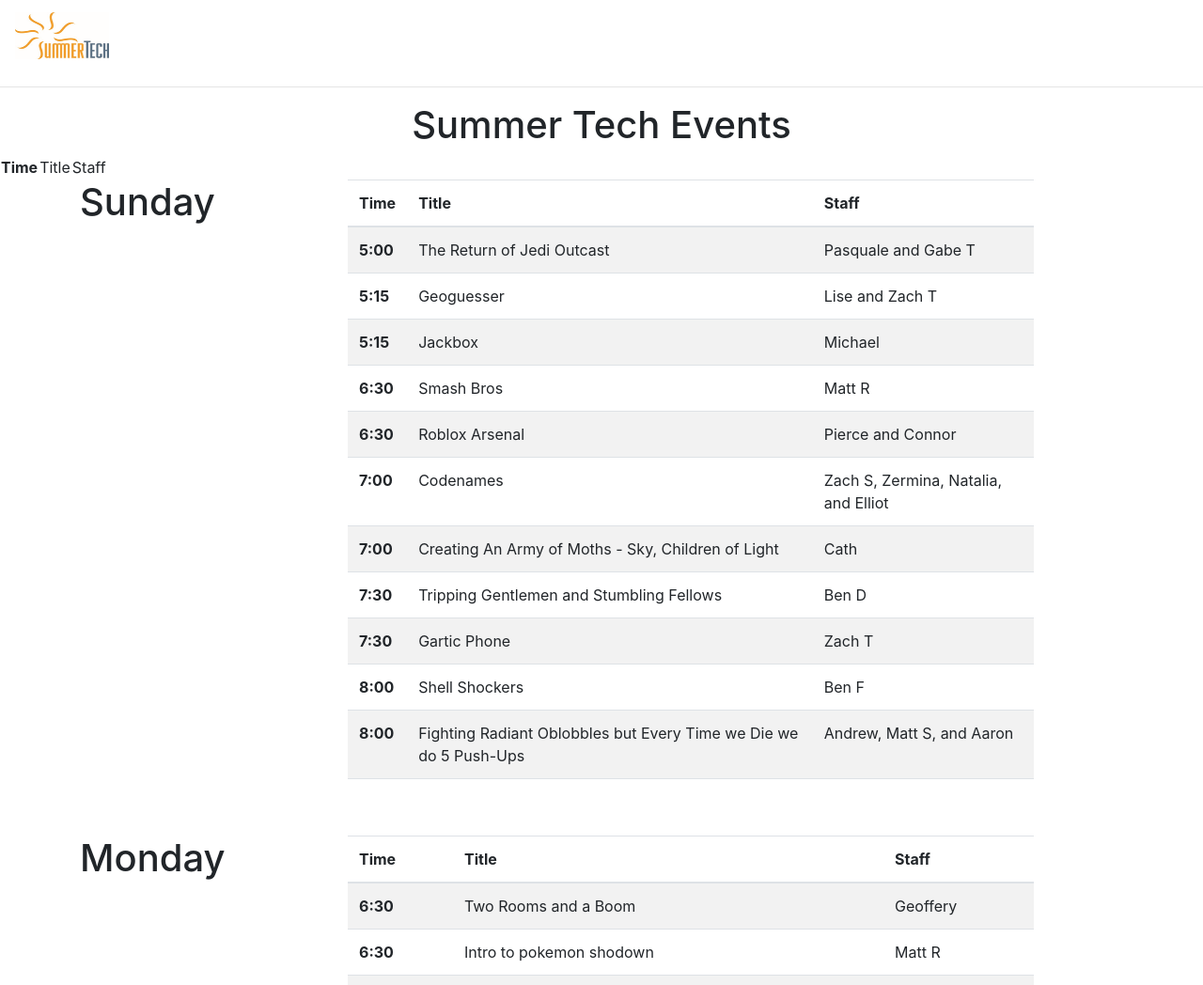
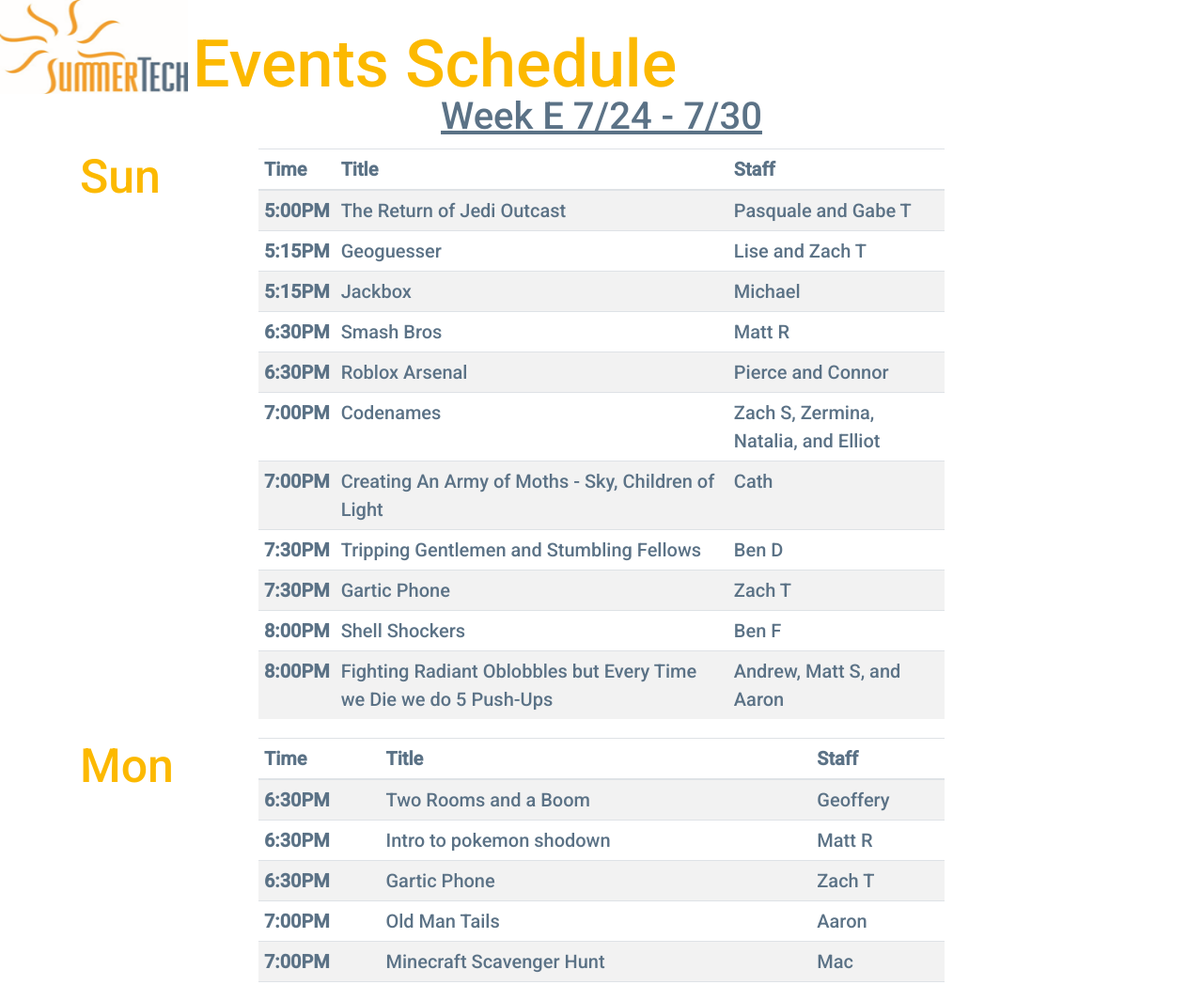
Before and after one commit to Chris0016/SummerTech-Webpage, a plain HTML site: page index.html in a window 1280 px wide. Shown: the top 1048 px of the page at 94% size. Drawn offline with nearby package versions, Linux system fonts and the light colour scheme.

Commit message:
Add files via upload

```diff
--- a/index.html
+++ b/index.html
@@ -6,22 +6,27 @@
 		<!-- bootstrap -->
 		<link rel="stylesheet" href="https://cdn.jsdelivr.net/npm/bootstrap@4.0.0/dist/css/bootstrap.min.css" integrity="sha384-Gn5384xqQ1aoWXA+058RXPxPg6fy4IWvTNh0E263XmFcJlSAwiGgFAW/dAiS6JXm" crossorigin="anonymous">
 
-
-
+		<!-- fonts -->
+		<link rel="preconnect" href="https://fonts.googleapis.com">
+		<link rel="preconnect" href="https://fonts.gstatic.com" crossorigin>
+		<link href="https://fonts.googleapis.com/css2?family=Roboto:wght@500&display=swap" rel="stylesheet">
 	</head>
 
 	<body>
-		<nav class="navbar navbar-light align-center">
-		  <a class="navbar-brand" href="#">
-		    <img src="smtech-logo.png" width="100" height="50" class="d-inline-block align-top " alt="">
 
-		  </a>
+		<div class=" container-fluid" >
+			<div class="row heading-container">
+				<img src="smtech-logo.png" width="200" height="100" class="d-inline-block align-top" alt="">
+				<h1 class=" page-heading text-left">  Events Schedule</h1>
+			</div>
 
-		</nav>
-		<hr>
-		<h1 class="text-center"> Summer Tech Events</h1>
+			<div class="text-center">
+				<u><h2>Week  E 7/24 - 7/30</h2></u>
 
+			</div>
+		</div>
 		<!-- Not for use -->
+		<div class="hide-me">
 		<table class="template_table">
 			<tbody class="template_row">
 				<tr>
@@ -31,21 +36,24 @@
 			    </tr>
 			</tbody>
 		</table>
+	</div>
 
+
+		<!-- Do not edit -->
 		<div class="container">
 
 
 			<!-- Sunday -->
 			<div class="row event-row ">
 
-				<div class="col-3">
-					<h1 class="event-day"> Sunday </h1>
+				<div class="col-2">
+					<h1 class="event-day"> Sun </h1>
 				</div>
 
 
 				<div class="col-8">
 
-					<table class="table table-striped">
+					<table class="table table-striped table-sm ">
 					  <thead>
 					    <tr>
 					      <th scope="col">Time</th>
@@ -65,14 +73,14 @@
 		  	<!-- Monday -->
 		  	<div class="row event-row Monday">
 
-				<div class="col-3">
-					<h1> Monday </h1>
+				<div class="col-2">
+					<h1> Mon </h1>
 				</div>
 
 
 				<div class="col-8">
 
-					<table class="table table-striped">
+					<table class="table table-striped table-sm">
 					  <thead>
 					    <tr>
 					      <th scope="col">Time</th>
@@ -92,14 +100,14 @@
 		  	<!-- Tuesday -->
 		  	<div class="row event-row Tuesday">
 
-				<div class="col-3">
-					<h1> Tuesday </h1>
+				<div class="col-2">
+					<h1> Tues </h1>
 				</div>
 
 
 				<div class="col-8">
 
-					<table class="table table-striped">
+					<table class="table table-striped table-sm">
 					  <thead>
 					    <tr>
 					      <th scope="col">Time</th>
@@ -119,14 +127,14 @@
 		  	<!-- Wednesday -->
 		  	<div class="row event-row">
 
-				<div class="col-3">
-					<h1> Wednesday </h1>
+				<div class="col-2">
+					<h1> Wed </h1>
 				</div>
 
 
 				<div class="col-8">
 
-					<table class="table table-striped">
+					<table class="table table-striped table-sm">
 					  <thead>
 					    <tr>
 					      <th scope="col">Time</th>
@@ -147,14 +155,14 @@
 		  	<!-- Thursday -->
 		  	<div class="row event-row">
 
-				<div class="col-3">
-					<h1> Thursday </h1>
+				<div class="col-2">
+					<h1> Thur</h1>
 				</div>
 
 
 				<div class="col-8">
 
-					<table class="table table-striped">
+					<table class="table table-striped table-sm">
 					  <thead>
 					    <tr>
 					      <th scope="col">Time</th>
@@ -174,14 +182,14 @@
 		  	<!-- Friday -->
 		  	<div class="row event-row">
 
-				<div class="col-3">
-					<h1> Friday </h1>
+				<div class="col-2">
+					<h1> Fri </h1>
 				</div>
 
 
 				<div class="col-8">
 
-					<table class="table table-striped">
+					<table class="table table-striped table-sm">
 					  <thead>
 					    <tr>
 					      <th scope="col">Time</th>
--- a/script.js
+++ b/script.js
@@ -55,11 +55,7 @@
      'Fighting Radiant Oblobbles but Every Time we Die we do 5 Push-Ups',
     'Staff Name': 'Andrew, Matt S, and Aaron',
     Color: '' },
-  { Day: '',
-    Time: '',
-    'Event Name': '',
-    'Staff Name': '',
-    Color: '' },
+
   { Day: 'Monday',
     Time: '6:30',
     'Event Name': 'Two Rooms and a Boom',
@@ -100,11 +96,7 @@
     'Event Name': 'Home Run Derby Watch Party',
     'Staff Name': 'John',
     Color: '' },
-  { Day: '',
-    Time: '',
-    'Event Name': '',
-    'Staff Name': '',
-    Color: '' },
+
   { Day: 'Tuesday',
     Time: '6:30',
     'Event Name':
@@ -147,11 +139,7 @@
      'Zach Destroys Amazon Customer Service with Kindess and Reason',
     'Staff Name': 'Zach T',
     Color: '' },
-  { Day: '',
-    Time: '',
-    'Event Name': '',
-    'Staff Name': '',
-    Color: '' },
+
   { Day: 'Wednesday',
     Time: '6:30',
     'Event Name': 'Reading the INTERCAL Manual',
@@ -192,11 +180,7 @@
     'Event Name': 'Jackbox (or whatever)',
     'Staff Name': 'Michael',
     Color: '' },
-  { Day: '',
-    Time: '',
-    'Event Name': '',
-    'Staff Name': '',
-    Color: '' },
+
   { Day: 'Thursday',
     Time: '6:30',
     'Event Name': 'Smash Tournament',
@@ -222,11 +206,7 @@
     'Event Name': 'TNS',
     'Staff Name': '',
     Color: '' },
-  { Day: '',
-    Time: '',
-    'Event Name': '',
-    'Staff Name': '',
-    Color: '' },
+
   { Day: 'Friday',
     Time: '12:30',
     'Event Name': 'Gartic Phone',
@@ -305,11 +285,7 @@
      'Fighting Radiant Oblobbles but Every Time we Die we do 5 Push-Ups',
     'Staff Name': 'Andrew, Matt S, and Aaron',
     Color: '' },
-  { Day: '',
-    Time: '',
-    'Event Name': '',
-    'Staff Name': '',
-    Color: '' },
+
   { Day: 'Monday',
     Time: '6:30',
     'Event Name': 'Two Rooms and a Boom',
@@ -338,7 +314,7 @@
  	holder = tableRow_template.cloneNode(true); //Create a new empty row(not yet added)
  	console.log()
  	//Set the correct tvalues of that row
- 	holder.querySelector(".event-time").innerText = event.Time;
+ 	holder.querySelector(".event-time").innerText = event.Time + "PM";
  	holder.querySelector(".event-title").innerText = event['Event Name'];
  	holder.querySelector(".event-staff").innerText = event['Staff Name'];
 
@@ -350,3 +326,7 @@
 
  }
  // document.querySelector(".container").appendChild(clonedRow);
+
+
+ //Hide all templates
+ document.querySelector(".hide-me").style.display = "none";
--- a/styles.css
+++ b/styles.css
@@ -1,3 +1,21 @@
-.row {
-	margin-bottom: 20px;
+* {
+	font-family: 'Roboto', sans-serif;
+	color: #5B7286;
+	font-size: 20px;
 }
+
+h1 {
+	color: #fcb900 !important;
+}
+
+.heading-container {
+	align-items: end !important;
+
+}
+
+
+.page-heading {
+	margin-left: 5px;
+	margin-bottom: -10px;
+	font-size: 70px;
+}
```
